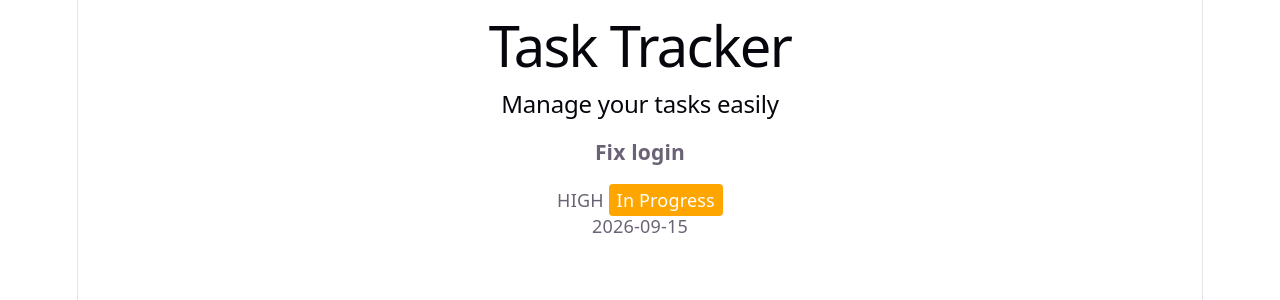
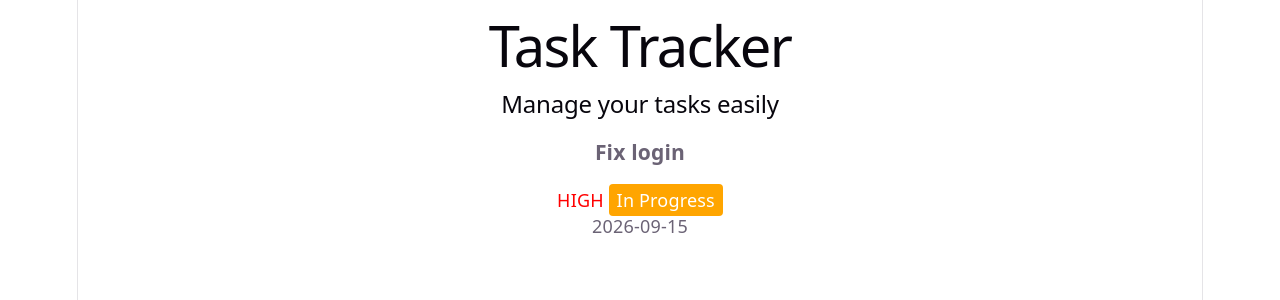
Before and after one commit to TASK-Test/TASK3, a React (Vite) app in the folder students/Leen Amawi/frontend/: page / in a window 1280 px wide. Shown: the top 300 px of the page. Built offline with nearby package versions, Linux system fonts and the light colour scheme.

Commit message:
Refactor: add priority badge colors

```diff
--- /dev/null
+++ b/students/Leen Amawi/frontend/src/components/PriorityBadge.css
@@ -0,0 +1,11 @@
+.priority-low {
+  color: green;
+}
+
+.priority-medium {
+  color: orange;
+}
+
+.priority-high {
+  color: red;
+}
--- a/students/Leen Amawi/frontend/src/components/PriorityBadge.tsx
+++ b/students/Leen Amawi/frontend/src/components/PriorityBadge.tsx
@@ -1,11 +1,12 @@
+import './PriorityBadge.css'
+
 type PriorityBadgeProps = {
   priority: 'LOW' | 'MEDIUM' | 'HIGH'
 }
-
 function PriorityBadge({ priority }: PriorityBadgeProps) {
   return (
-    <span> {priority} </span>
-  )
+<span className={`priority-${priority.toLowerCase()}`}>{priority}  </span>
+)
 }
 
 export default PriorityBadge
```
